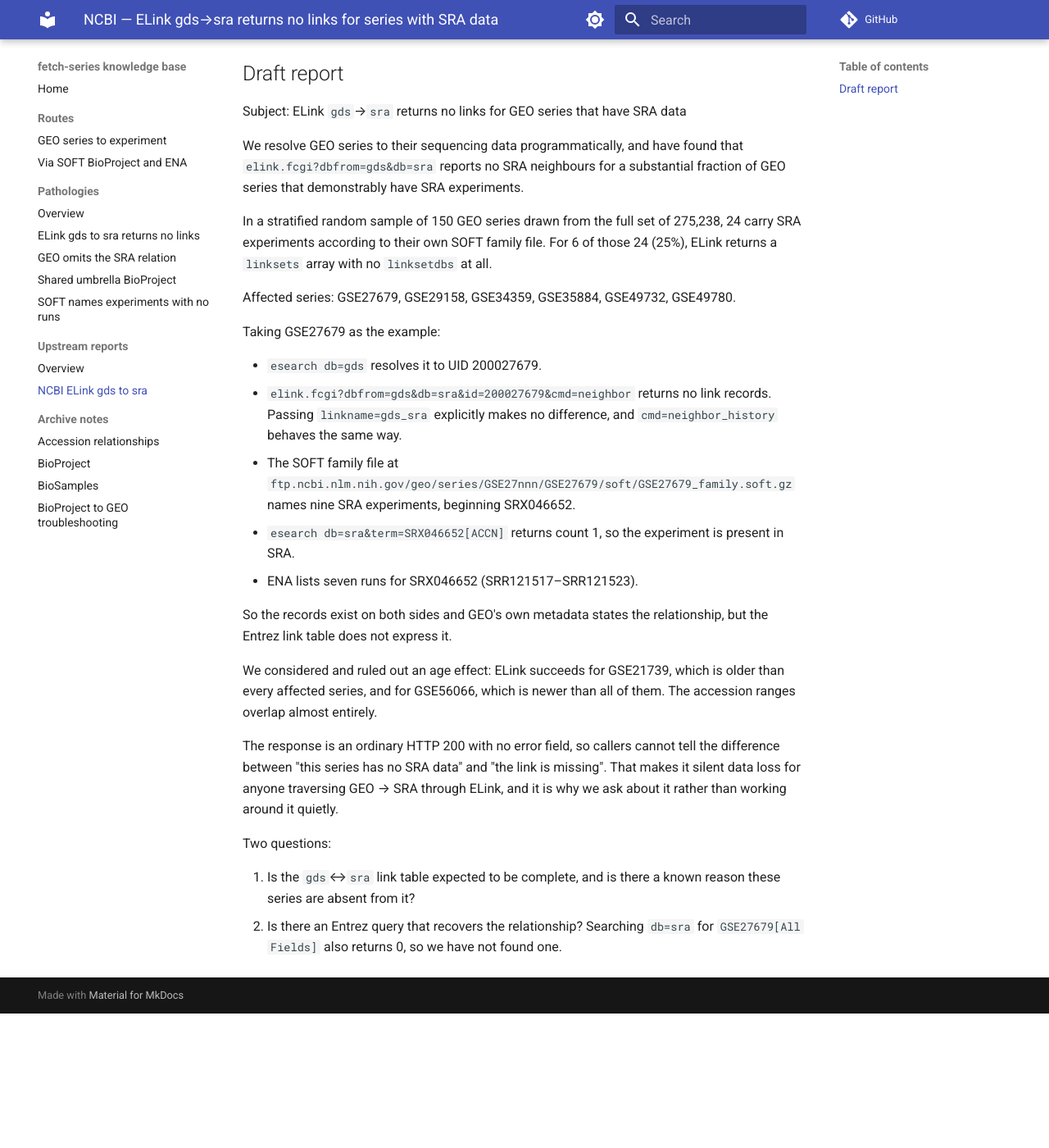
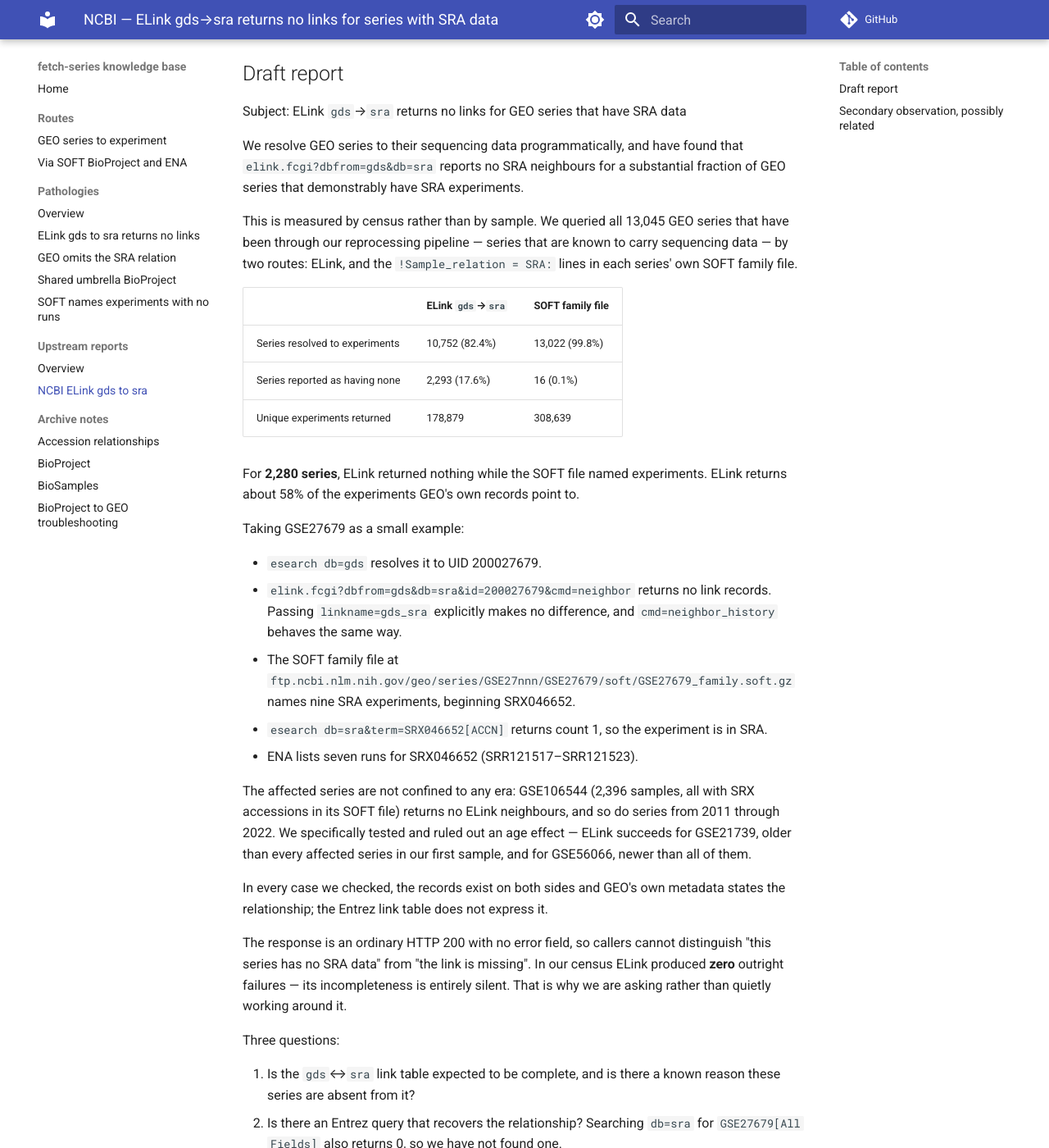
Before and after one commit to cellgeni/fetch-series, an MkDocs documentation site: the page built from docs/upstream/ncbi-elink-gds-sra.md, in a window 1280 px wide and 1400 px high, scrolled down 421 px. Shown: the whole window at 82% size. Built offline with MkDocs 1.6.1 and Material for MkDocs 9.7.7, drawn with Linux system fonts in a browser that asks for light colours; comment, search, counter and statistics services are not loaded; before the commit the page ends 1657 px from its top, so only the background shows below that; some of the changed text lies outside the part shown.

Commit message:
docs: rewrite the NCBI report around the census
The sampled version rested on 6 of 24 series, a 10-47% confidence interval --
enough to justify filing, not enough to quote. The census replaces it with
2,280 of 13,045 series and a 130,000-experiment shortfall, measured against
GEO's own SOFT records.

Adds the zero-failure observation, which is the part that makes this worth
NCBI's attention: the incompleteness produces no error of any kind, so no
caller can detect it. Also asks whether the affected accession list would be
useful, and notes the disjoint-set cases in case the link table and the GEO
record are maintained by different processes.

Co-Authored-By: Claude Opus 5 <noreply@anthropic.com>

```diff
--- a/docs/upstream/ncbi-elink-gds-sra.md
+++ b/docs/upstream/ncbi-elink-gds-sra.md
@@ -23,17 +23,25 @@ fetch survey compare --route "gse->experiment:soft_family" \
 
 Subject: ELink `gds`→`sra` returns no links for GEO series that have SRA data
 
-We resolve GEO series to their sequencing data programmatically, and have found
-that `elink.fcgi?dbfrom=gds&db=sra` reports no SRA neighbours for a substantial
-fraction of GEO series that demonstrably have SRA experiments.
+We resolve GEO series to their sequencing data programmatically, and have found that
+`elink.fcgi?dbfrom=gds&db=sra` reports no SRA neighbours for a substantial fraction of GEO
+series that demonstrably have SRA experiments.
 
-In a stratified random sample of 150 GEO series drawn from the full set of
-275,238, 24 carry SRA experiments according to their own SOFT family file. For 6
-of those 24 (25%), ELink returns a `linksets` array with no `linksetdbs` at all.
+This is measured by census rather than by sample. We queried all 13,045 GEO series that
+have been through our reprocessing pipeline — series that are known to carry sequencing
+data — by two routes: ELink, and the `!Sample_relation = SRA:` lines in each series' own
+SOFT family file.
 
-Affected series: GSE27679, GSE29158, GSE34359, GSE35884, GSE49732, GSE49780.
+| | ELink `gds`→`sra` | SOFT family file |
+|---|---|---|
+| Series resolved to experiments | 10,752 (82.4%) | 13,022 (99.8%) |
+| Series reported as having none | 2,293 (17.6%) | 16 (0.1%) |
+| Unique experiments returned | 178,879 | 308,639 |
 
-Taking GSE27679 as the example:
+For **2,280 series**, ELink returned nothing while the SOFT file named experiments. ELink
+returns about 58% of the experiments GEO's own records point to.
+
+Taking GSE27679 as a small example:
 
 - `esearch db=gds` resolves it to UID 200027679.
 - `elink.fcgi?dbfrom=gds&db=sra&id=200027679&cmd=neighbor` returns no link records.
@@ -42,25 +50,38 @@ Taking GSE27679 as the example:
 - The SOFT family file at
   `ftp.ncbi.nlm.nih.gov/geo/series/GSE27nnn/GSE27679/soft/GSE27679_family.soft.gz`
   names nine SRA experiments, beginning SRX046652.
-- `esearch db=sra&term=SRX046652[ACCN]` returns count 1, so the experiment is
-  present in SRA.
+- `esearch db=sra&term=SRX046652[ACCN]` returns count 1, so the experiment is in SRA.
 - ENA lists seven runs for SRX046652 (SRR121517–SRR121523).
 
-So the records exist on both sides and GEO's own metadata states the relationship,
-but the Entrez link table does not express it.
+The affected series are not confined to any era: GSE106544 (2,396 samples, all with SRX
+accessions in its SOFT file) returns no ELink neighbours, and so do series from 2011
+through 2022. We specifically tested and ruled out an age effect — ELink succeeds for
+GSE21739, older than every affected series in our first sample, and for GSE56066, newer
+than all of them.
 
-We considered and ruled out an age effect: ELink succeeds for GSE21739, which is
-older than every affected series, and for GSE56066, which is newer than all of
-them. The accession ranges overlap almost entirely.
+In every case we checked, the records exist on both sides and GEO's own metadata states
+the relationship; the Entrez link table does not express it.
 
-The response is an ordinary HTTP 200 with no error field, so callers cannot tell
-the difference between "this series has no SRA data" and "the link is missing".
-That makes it silent data loss for anyone traversing GEO → SRA through ELink, and
-it is why we ask about it rather than working around it quietly.
+The response is an ordinary HTTP 200 with no error field, so callers cannot distinguish
+"this series has no SRA data" from "the link is missing". In our census ELink produced
+**zero** outright failures — its incompleteness is entirely silent. That is why we are
+asking rather than quietly working around it.
 
-Two questions:
+Three questions:
 
-1. Is the `gds`↔`sra` link table expected to be complete, and is there a known
-   reason these series are absent from it?
-2. Is there an Entrez query that recovers the relationship? Searching
-   `db=sra` for `GSE27679[All Fields]` also returns 0, so we have not found one.
+1. Is the `gds`↔`sra` link table expected to be complete, and is there a known reason
+   these series are absent from it?
+2. Is there an Entrez query that recovers the relationship? Searching `db=sra` for
+   `GSE27679[All Fields]` also returns 0, so we have not found one.
+3. Would a list of the 2,280 affected accessions be useful to you? We can supply it, and
+   regenerate it on request.
+
+---
+
+## Secondary observation, possibly related
+
+Going the other way, we found three series where ELink and the SOFT file return experiment
+sets of the **same size with zero overlap** (GSE114373, GSE150508, GSE164404). In each case
+the SOFT-named experiments exist in `db=sra` but carry no runs, while the ELink-named ones
+do — consistent with a replaced submission where the link table was updated and the GEO
+record was not. If the two are maintained by different processes, that may bear on question 1.
```
